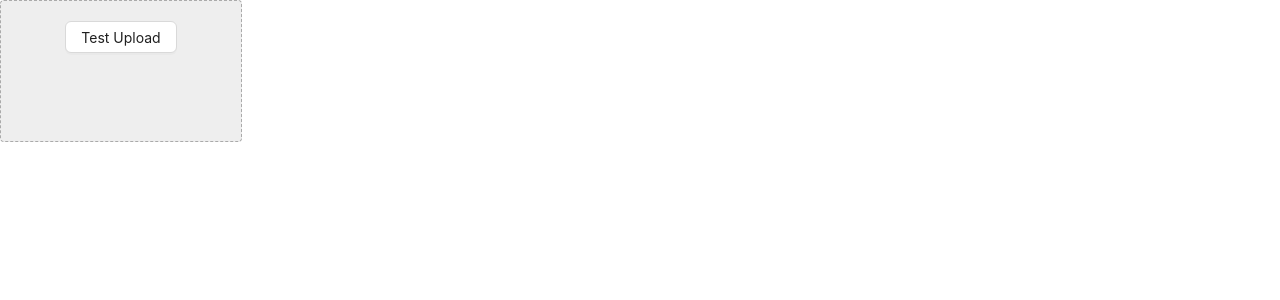
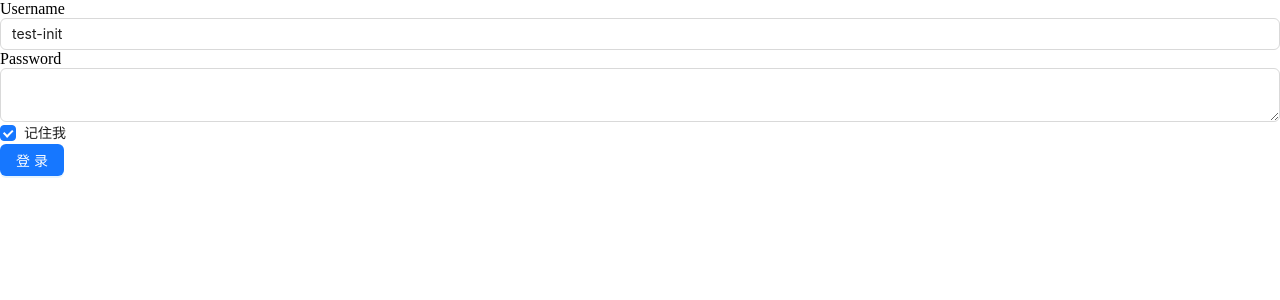
Before and after one commit to XieZongChen/practice-react, a React (Vite) app: page / in a window 1280 px wide. Shown: the top 300 px of the page. Built offline with nearby package versions, Linux system fonts and the light colour scheme.

Commit message:
feat(Form): 调试最小功能组件

```diff
--- a/src/App.tsx
+++ b/src/App.tsx
@@ -1,35 +1,53 @@
 import React, { useRef } from 'react';
-import { Button, Flex } from 'antd';
-import Upload, { UploadProps } from './components/Upload';
-
-const props: UploadProps = {
-  name: 'file',
-  action: 'https://www.baidu.com',
-  headers: {},
-  drag: true,
-  beforeUpload(file) {
-    console.log('beforeUpload', file);
-    return true;
-  },
-  onSuccess(ret) {
-    console.log('onSuccess', ret);
-  },
-  onError(err) {
-    console.log('onError', err);
-  },
-  onProgress(percentage, file) {
-    console.log('onProgress', percentage);
-  },
-  onChange(file) {
-    console.log('onChange', file);
-  },
-};
+import { Button, Checkbox, Input } from 'antd';
+import Form from './components/Form';
 
 function App() {
+  const onFinish = (values: any) => {
+    console.log('Success:', values);
+  };
+
+  const onFinishFailed = (errorInfo: any) => {
+    console.log('Failed:', errorInfo);
+  };
+
   return (
-    <Upload {...props}>
-      <Button>Test Upload</Button>
-    </Upload>
+    <Form
+      initialValues={{ remember: true, username: 'test-init' }}
+      onFinish={onFinish}
+      onFinishFailed={onFinishFailed}
+    >
+      <Form.Item
+        label='Username'
+        name='username'
+        rules={[
+          { required: true, message: '请输入用户名!' },
+          { max: 6, message: '长度不能大于 6' },
+        ]}
+      >
+        <Input />
+      </Form.Item>
+
+      <Form.Item
+        label='Password'
+        name='password'
+        rules={[{ required: true, message: '请输入密码!' }]}
+      >
+        <Input.TextArea />
+      </Form.Item>
+
+      <Form.Item name='remember' valuePropName='checked'>
+        <Checkbox>记住我</Checkbox>
+      </Form.Item>
+
+      <Form.Item>
+        <div>
+          <Button type='primary' htmlType='submit'>
+            登录
+          </Button>
+        </div>
+      </Form.Item>
+    </Form>
   );
 }
 
```
